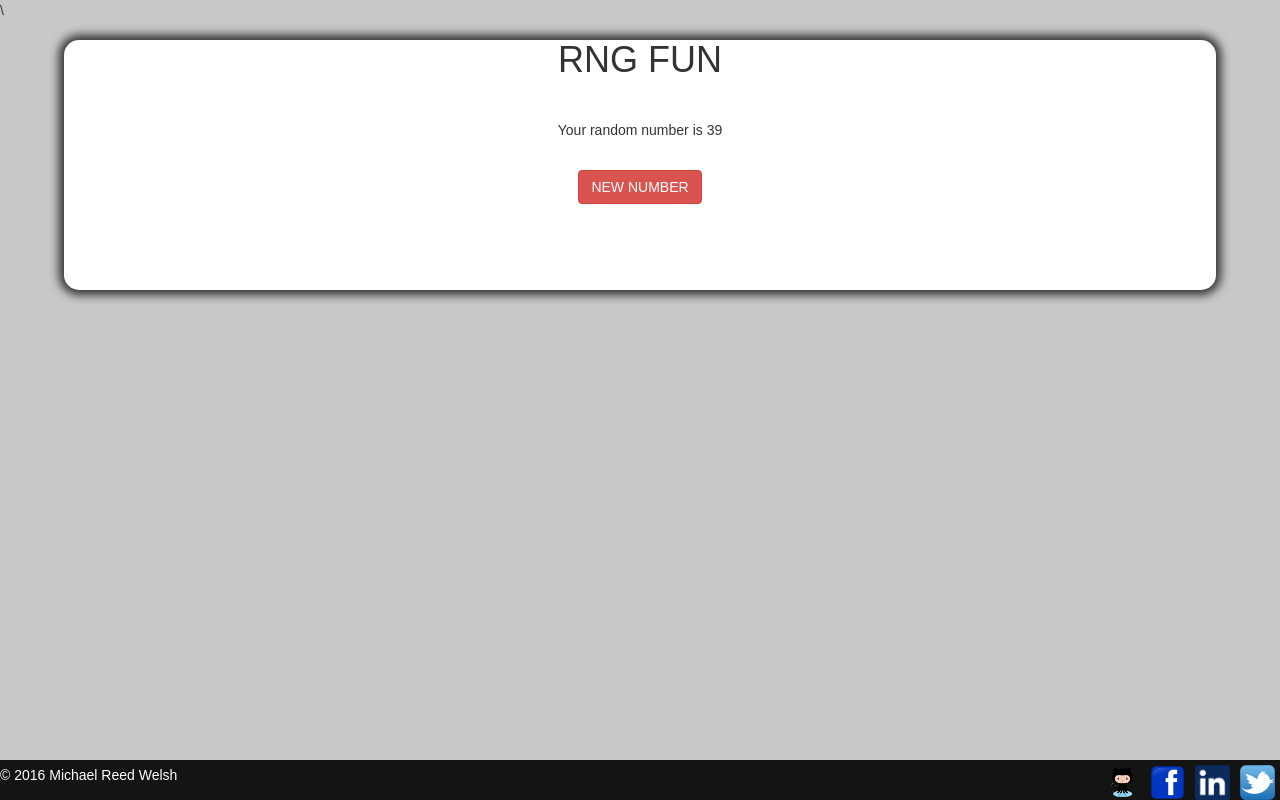
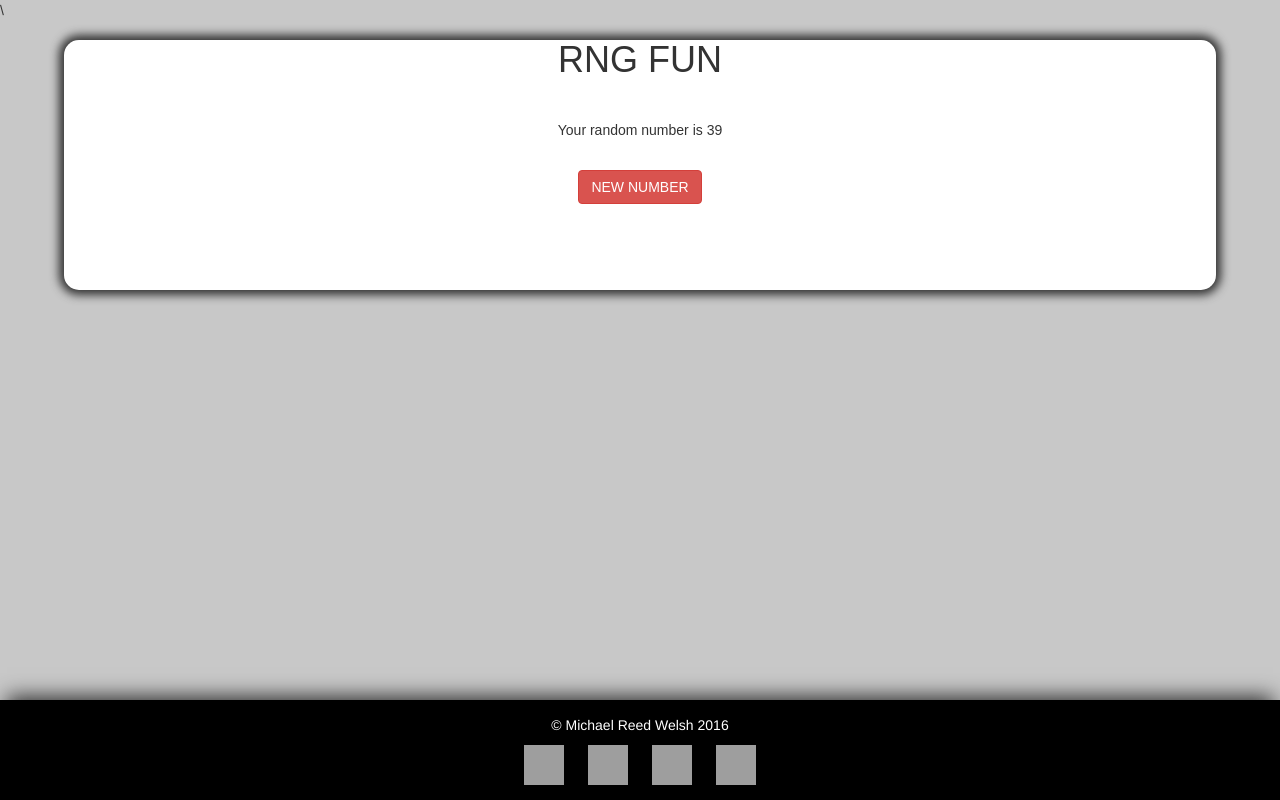
Before and after one commit to michaelreedwelsh/random, a plain HTML site: page index.html in a window 1280 px wide. Drawn offline with nearby package versions, Linux system fonts and the light colour scheme; grey boxes are pictures that could not be loaded; a web font is replaced by a local one.

Commit message:
footer changes and nothing else

```diff
--- a/css/style.css
+++ b/css/style.css
@@ -1,4 +1,6 @@
 * {
+	-webkit-box-sizing: border-box;
+	-moz-box-sizing: border-box;
 	box-sizing: border-box;
 	margin:0px;
 	padding:0px;
@@ -20,47 +22,44 @@ body {
 	border-radius: 15px;
 	box-shadow: 0 0 10px 5px;
 }
-.social {
-    width: 45px;
-    height: 35px;
-    float: right;
-    padding: 0px 5px;
-}
-footer {
-	font-family: "Candal", Arial, Sans-Serif;
-    padding-top: 5px;
-    display: inline-block;
-    background: rgb(20, 20, 20);
-    color: white;
-    width: 100%;
-    max-height: 50px;
-    bottom: 0;
-    position: fixed;
-}
-footer p {
-    display: inline-block;
-    float: left;
-    vertical-align: center;
-}
 div p {
 	padding-top: 30px;
 }
 
-@media (max-width: 320px){
-	footer {
-		text-align: center;
-		font-size: .85em;
-		max-height: 80px;
-	}
-	footer p {
-		text-align: center;
-		display: block;
-		float: none;
-		margin-bottom: 5px;
-	}
-	.social {
-		text-align: center;
-		float: none;
-		margin-bottom: 5px;
-	}
+/*FOOOOOOOOTER STUFFFFFF */
+
+footer {
+  bottom: 0;
+  left: 0;
+  text-align: center;
+  clear: both;
+  background-color: black;
+  color: white;
+  height: 100px;
+  margin-top: 40px;
+  margin-bottom: 0;
+  width: 100%;
+  position: fixed;
+  -webkit-box-shadow: 0 -10px 20px -7px rgba(0,0,0,0.8);
+  -moz-box-shadow: 0 -10px 20px -7px rgba(0,0,0,0.8);
+  box-shadow: 0 -10px 20px -7px rgba(0,0,0,0.8);
 }
+
+footer .social_media {
+    margin: 0 auto;
+    display: block;
+}
+
+footer p {
+  padding-top: 15px;
+  text-align: middle;
+  display: inline-block;
+  margin: 0 auto;
+
+}
+footer .social {
+  display: inline-block;
+  height: 60px;
+  width: 60px;
+  padding: 10px;
+}
--- a/index.html
+++ b/index.html
@@ -7,7 +7,7 @@
 		<link rel="stylesheet" href="css/style.css">
 		<meta charset="UTF-8">
 		<meta name="author" content="Michael Welsh">
-		<meta name="description" content="crappy Javascript quiz">
+		<meta name="description" content="Javascript junk">
 		<link href='https://fonts.googleapis.com/css?family=Candal' rel='stylesheet' type='text/css'>
 	</head>
 	<body>
@@ -19,13 +19,27 @@
 		</div>
 	</body>
 	<footer>
-        <p>&copy; 2016 Michael Reed Welsh  </p>
-        <a href="https://twitter.com/EkeltonWelsh"><img class="social" src="img/twitter.png" alt="twitter icon"></a>
-        <a href="https://www.linkedin.com/in/michael-welsh-b1999b114
-"><img class="social" src="img/linkedin.png" alt="linkedin icon"></a>
-        <a href="https://www.facebook.com/ekeltonwelsh"><img class="social" src="img/facebook.png" alt="facebook icon"></a>
-        <a href="https://github.com/michaelreedwelsh"><img class="social" src="img/github.png" alt="github icon"></a>
+        <p>&copy; Michael Reed Welsh 2016</p>
+        <div class="social_media">
 
+        <a href="https://www.linkedin.com/in/michaelreedwelsh
+" target="_blank">
+          <img class="social" src="https://upload.wikimedia.org/wikipedia/commons/thumb/e/e9/Linkedin_icon.svg/512px-Linkedin_icon.svg.png" alt="linkedin icon">
+        </a>
+
+        <a href="https://github.com/michaelreedwelsh" target="_blank">
+          <img class="social" src="http://files.softicons.com/download/social-media-icons/ios-7-style-social-media-icons-by-design-bolts/png/256x256/Github.png" alt="github icon">
+        </a>
+
+        <a href="https://twitter.com/EkeltonWelsh" target="blank">
+          <img class="social" src="https://upload.wikimedia.org/wikipedia/commons/3/34/Twitter_logo_%282006-2012%29.png" alt="twitter icon">
+        </a>
+
+        <a href="https://www.facebook.com/ekeltonwelsh" target="_blank">
+          <img class="social" src="https://upload.wikimedia.org/wikipedia/commons/thumb/4/48/Facebook_Shiny_Icon.svg/512px-Facebook_Shiny_Icon.svg.png" alt="facebook icon">
+        </a>
+
+      </div>
     </footer>
 <script async src="js/script.js"></script>
 </html>
```
